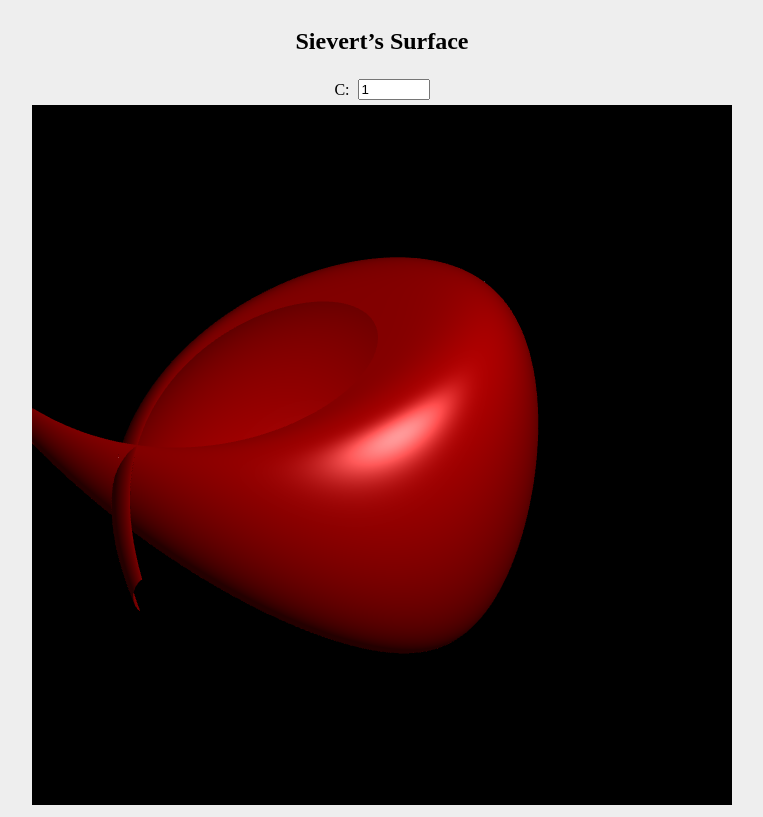
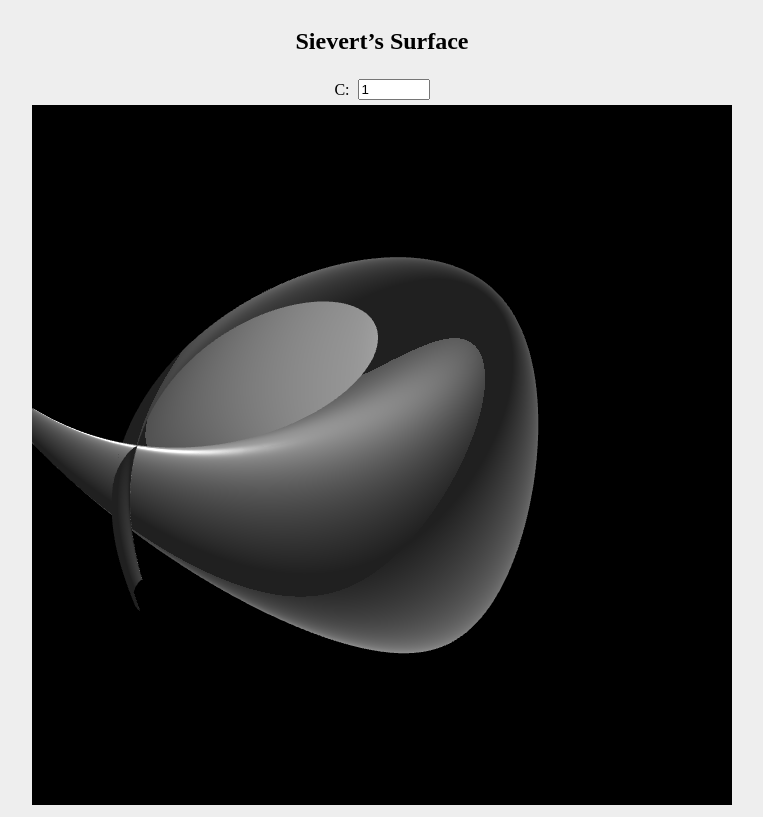
Before and after one commit to PixelWinner/VGGI, a plain HTML site: page index.html in a window 1280 px wide. Shown: the whole page, without its empty margins (258-1021 px from the left). Drawn offline with Linux system fonts and the light colour scheme.

Commit message:
PA3 Init commit

```diff
--- /dev/null
+++ b/TextureHandler.mjs
@@ -0,0 +1,25 @@
+function LoadTexture(gl, url)
+{
+    var texture = gl.createTexture();
+
+    gl.bindTexture(gl.TEXTURE_2D, texture);
+    gl.texParameteri(gl.TEXTURE_2D, gl.TEXTURE_WRAP_S, gl.REPEAT);
+    gl.texParameteri(gl.TEXTURE_2D, gl.TEXTURE_WRAP_T, gl.REPEAT);
+    gl.texParameteri(gl.TEXTURE_2D, gl.TEXTURE_MIN_FILTER, gl.LINEAR);
+    gl.texParameteri(gl.TEXTURE_2D, gl.TEXTURE_MAG_FILTER, gl.LINEAR);
+
+    gl.texImage2D(gl.TEXTURE_2D, 0, gl.RGBA, 1, 1, 0, gl.RGBA, gl.UNSIGNED_BYTE, new Uint8Array([0, 0, 255, 255]));
+
+    var image = new Image();
+    image.crossOrigin = 'anonymous';
+    image.src = url;
+    image.addEventListener('load', () => {
+        // copy image to texture memory
+        gl.bindTexture(gl.TEXTURE_2D, texture);
+        gl.texImage2D(gl.TEXTURE_2D, 0, gl.RGBA, gl.RGBA,gl.UNSIGNED_BYTE, image);
+        document.dispatchEvent(new Event('draw'));
+    });
+
+
+    return texture;
+}
--- a/index.html
+++ b/index.html
@@ -5,7 +5,7 @@
     <meta http-equiv="Content-Type" content="text/html; charset=UTF-8">
 
 
-    <title>PA#2</title>
+    <title>PA#3</title>
     <style>
         body {
             background-color: #EEEEEE;
@@ -44,13 +44,14 @@
         <p>C:</p>
         <input type="number" name="C" id="C" min ="0.0" max="10" step="0.1" value="1">
     </div>
-    <div id="canvas-holder" style="position: relative, overflow: scroll">
+    <div id="canvas-holder" style="position: relative; overflow: scroll">
         <canvas width="700" height="700" id="webglcanvas"></canvas>
     </div>
 
     <script defer type="module" src="./main.mjs"></script>
     <script src="shader.js"></script>
     <script src="./Utils/m4.js"></script>
+    <script src="./TextureHandler.mjs"></script>
 </body>
 
 </html>
--- a/main.mjs
+++ b/main.mjs
@@ -40,9 +40,12 @@ function draw() {
 
     gl.uniformMatrix4fv(shProgram.iProjectionMatrix, false, projection);
     gl.uniformMatrix4fv(shProgram.iModelMatrix, false, modelMatrix);
-    gl.uniformMatrix4fv(shProgram.iNormalMatrix, false, normalMatrix)
-    gl.uniform3fv(shProgram.iColor, [0.7, 0.0, 0.0]);
-    gl.uniform3fv(shProgram.iLightLocation, [5.0, 5.0, 5.0])
+    gl.uniformMatrix4fv(shProgram.iNormalMatrix, false, normalMatrix);
+    gl.uniform3fv(shProgram.iLightLocation, [5.0, 5.0, 5.0]);
+
+    gl.uniform1i(shProgram.iDiffuseTexture, 0);
+    gl.uniform1i(shProgram.iNormalTexture, 1);
+    gl.uniform1i(shProgram.iSpecularTexture, 2);
 
     surface.Draw();
 }
@@ -56,12 +59,17 @@ function initGL() {
 
     shProgram.iAttribVertex = gl.getAttribLocation(prog, "inVertex");
     shProgram.iAttribNormal = gl.getAttribLocation(prog, "inNormal");
+    shProgram.iAttribTangent = gl.getAttribLocation(prog, "inTangent");
+    shProgram.iAttribUV = gl.getAttribLocation(prog, "inUV");
 
     shProgram.iProjectionMatrix = gl.getUniformLocation(prog, "projectionMatrix");
     shProgram.iModelMatrix = gl.getUniformLocation(prog, "modelMatrix");
     shProgram.iNormalMatrix = gl.getUniformLocation(prog, "normalMatrix");
-    shProgram.iColor = gl.getUniformLocation(prog, "color");
     shProgram.iLightLocation = gl.getUniformLocation(prog, "lightLocation");
+
+    shProgram.iDiffuseTexture = gl.getUniformLocation(prog, "diffuseTexture");
+    shProgram.iNormalTexture = gl.getUniformLocation(prog, "normalTexture");
+    shProgram.iSpecularTexture = gl.getUniformLocation(prog, "specularTexture");
 
     surface = new Model(gl, shProgram);
     surface.CreateSurfaceData();
@@ -107,6 +115,7 @@ document.getElementById('canvas-holder').addEventListener('wheel', (event) => {
 });
 
 document.getElementById('C').addEventListener('change', update);
+document.addEventListener('draw', draw);
 
 /* Initialize the app */
 function init() {
--- a/model.mjs
+++ b/model.mjs
@@ -1,3 +1,7 @@
+function normalizeUV(value, min, max) {
+    return (value - min) / (max - min);
+}
+
 function calculateFacetNormal(v1, v2, v3) {
     const edge1 = [v2[0] - v1[0], v2[1] - v1[1], v2[2] - v1[2]];
     const edge2 = [v3[0] - v1[0], v3[1] - v1[1], v3[2] - v1[2]];
@@ -8,24 +12,52 @@ function calculateFacetNormal(v1, v2, v3) {
         edge1[0] * edge2[1] - edge1[1] * edge2[0]
     ];
 
-    return m4.normalize(normal, []);
+    return m4.normalize(normal, [0, 1, 0]);
 }
 
-function calculateNormals(vertices, indices) {
+function calculateTangent(v1, v2, v3, uv1, uv2, uv3) {
+    const edge1 = [v2[0] - v1[0], v2[1] - v1[1], v2[2] - v1[2]];
+    const edge2 = [v3[0] - v1[0], v3[1] - v1[1], v3[2] - v1[2]];
+
+    const deltaUV1 = [uv2[0] - uv1[0], uv2[1] - uv1[1]];
+    const deltaUV2 = [uv3[0] - uv1[0], uv3[1] - uv1[1]];
+
+    const r = 1.0 / (deltaUV1[0] * deltaUV2[1] - deltaUV1[1] * deltaUV2[0]);
+
+    const tangent = [
+        r * (deltaUV2[1] * edge1[0] - deltaUV1[1] * edge2[0]),
+        r * (deltaUV2[1] * edge1[1] - deltaUV1[1] * edge2[1]),
+        r * (deltaUV2[1] * edge1[2] - deltaUV1[1] * edge2[2])
+    ];
+
+    return m4.normalize(tangent, [1, 0, 0]);
+}
+
+function calculateNormalsAndTangents(vertices, uvs, indices) {
     const vertexNormals = new Float32Array(vertices.length).fill(0);
+    const vertexTangents = new Float32Array(vertices.length).fill(0);
+
     const facetNormals = [];
+    const facetTangents = [];
 
     for (let i = 0; i < indices.length; i += 3) {
-        const idx1 = indices[i] * 3;
-        const idx2 = indices[i + 1] * 3;
-        const idx3 = indices[i + 2] * 3;
+        const idx1 = indices[i];
+        const idx2 = indices[i + 1];
+        const idx3 = indices[i + 2];
 
-        const v1 = vertices.slice(idx1, idx1 + 3);
-        const v2 = vertices.slice(idx2, idx2 + 3);
-        const v3 = vertices.slice(idx3, idx3 + 3);
+        const v1 = vertices.slice(idx1 * 3, idx1 * 3 + 3);
+        const v2 = vertices.slice(idx2 * 3, idx2 * 3 + 3);
+        const v3 = vertices.slice(idx3 * 3, idx3 * 3 + 3);
 
         const facetNormal = calculateFacetNormal(v1, v2, v3);
         facetNormals.push({ normal: facetNormal, indices: [indices[i], indices[i + 1], indices[i + 2]] });
+
+        const uv1 = uvs.slice(idx1 * 2, idx1 * 2 + 2);
+        const uv2 = uvs.slice(idx2 * 2, idx2 * 2 + 2);
+        const uv3 = uvs.slice(idx3 * 2, idx3 * 2 + 2);
+
+        const facetTangent = calculateTangent(v1, v2, v3, uv1, uv2, uv3);
+        facetTangents.push({ tangent: facetTangent, indices: [indices[i], indices[i + 1], indices[i + 2]] });
     }
 
     facetNormals.forEach(facet => {
@@ -40,6 +72,17 @@ function calculateNormals(vertices, indices) {
         });
     });
 
+    facetTangents.forEach(facet => {
+        const { tangent, indices } = facet;
+        indices.forEach(idx => {
+            const baseIndex = idx * 3;
+
+            vertexTangents[baseIndex] += tangent[0];
+            vertexTangents[baseIndex + 1] += tangent[1];
+            vertexTangents[baseIndex + 2] += tangent[2];
+        });
+    });
+
     for (let i = 0; i < vertexNormals.length; i += 3) {
         const length = Math.sqrt(
             vertexNormals[i] * vertexNormals[i] +
@@ -51,12 +94,24 @@ function calculateNormals(vertices, indices) {
         vertexNormals[i + 2] /= length;
     }
 
-    return vertexNormals;
+    for (let i = 0; i < vertexTangents.length; i += 3) {
+        const tangentLength = Math.sqrt(
+            vertexTangents[i] * vertexTangents[i] +
+            vertexTangents[i + 1] * vertexTangents[i + 1] +
+            vertexTangents[i + 2] * vertexTangents[i + 2]
+        );
+        vertexTangents[i] /= tangentLength;
+        vertexTangents[i + 1] /= tangentLength;
+        vertexTangents[i + 2] /= tangentLength;
+    }
+
+    return {vertexNormals, vertexTangents};
 }
 
 function generateSievertSurface(C, uSteps, vSteps) {
     const vertices = [];
     const indices = [];
+    const uvs = [];
 
     for (let i = 0; i <= uSteps; i++) {
         let u = ((i / uSteps) - 0.5) * Math.PI; // u in range [-π/2, π/2]
@@ -78,6 +133,7 @@ function generateSievertSurface(C, uSteps, vSteps) {
             let z = (Math.log(Math.tan(v / 2)) + a * (C + 1) * Math.cos(v)) / Math.sqrt(C);
 
             vertices.push(x, y, z);
+            uvs.push(normalizeUV(u, -Math.PI / 2.0, Math.PI / 2.0), normalizeUV(v, 0.0, Math.PI));
         }
     }
 
@@ -93,21 +149,34 @@ function generateSievertSurface(C, uSteps, vSteps) {
         }
     }
 
-    return { vertices, indices };
+    return { vertices, indices, uvs };
 }
 
 export default function Model(gl, shProgram) {
     this.iVertexBuffer = gl.createBuffer();
     this.iNormalBuffer = gl.createBuffer();
+    this.iTangentBuffer = gl.createBuffer();
+    this.iUVBuffer = gl.createBuffer();
     this.iIndexBuffer = gl.createBuffer();
+
+    this.idTextureDiffuse = LoadTexture(gl, "./textures/diffuse.jpg");
+    this.idTextureNormal = LoadTexture(gl, "./textures/normal.jpg");
+    this.idTextureSpecular = LoadTexture(gl, "./textures/specular.jpg");
+
     this.count = 0;
 
-    this.BufferData = function(vertices, normals, indices) {
+    this.BufferData = function(vertices, normals, tangents, uvs, indices) {
         gl.bindBuffer(gl.ARRAY_BUFFER, this.iVertexBuffer);
         gl.bufferData(gl.ARRAY_BUFFER, new Float32Array(vertices), gl.STATIC_DRAW);
 
         gl.bindBuffer(gl.ARRAY_BUFFER, this.iNormalBuffer);
         gl.bufferData(gl.ARRAY_BUFFER, normals, gl.STATIC_DRAW);
+
+        gl.bindBuffer(gl.ARRAY_BUFFER, this.iTangentBuffer);
+        gl.bufferData(gl.ARRAY_BUFFER, tangents, gl.STATIC_DRAW);
+
+        gl.bindBuffer(gl.ARRAY_BUFFER, this.iUVBuffer);
+        gl.bufferData(gl.ARRAY_BUFFER, new Float32Array(uvs), gl.STATIC_DRAW);
 
         gl.bindBuffer(gl.ELEMENT_ARRAY_BUFFER, this.iIndexBuffer);
         gl.bufferData(gl.ELEMENT_ARRAY_BUFFER, new Uint16Array(indices), gl.STATIC_DRAW);
@@ -124,6 +193,23 @@ export default function Model(gl, shProgram) {
         gl.vertexAttribPointer(shProgram.iAttribNormal, 3, gl.FLOAT, false, 0, 0);
         gl.enableVertexAttribArray(shProgram.iAttribNormal);
 
+        gl.bindBuffer(gl.ARRAY_BUFFER, this.iTangentBuffer);
+        gl.vertexAttribPointer(shProgram.iAttribTangent, 3, gl.FLOAT, false, 0, 0);
+        gl.enableVertexAttribArray(shProgram.iAttribTangent);
+
+        gl.bindBuffer(gl.ARRAY_BUFFER, this.iUVBuffer);
+        gl.vertexAttribPointer(shProgram.iAttribUV, 2, gl.FLOAT, false, 0, 0);
+        gl.enableVertexAttribArray(shProgram.iAttribUV);
+
+        gl.activeTexture(gl.TEXTURE0);
+        gl.bindTexture(gl.TEXTURE_2D, this.idTextureDiffuse);
+
+        gl.activeTexture(gl.TEXTURE1);
+        gl.bindTexture(gl.TEXTURE_2D, this.idTextureNormal);
+
+        gl.activeTexture(gl.TEXTURE2);
+        gl.bindTexture(gl.TEXTURE_2D, this.idTextureSpecular);
+
         gl.drawElements(gl.TRIANGLES, this.count, gl.UNSIGNED_SHORT, 0);
     }
 
@@ -134,8 +220,8 @@ export default function Model(gl, shProgram) {
 
         const C = parseFloat(get('C'));
 
-        const { vertices, indices } = generateSievertSurface(C, 250, 250);
-        const normals = calculateNormals(vertices, indices);
-        this.BufferData(vertices, normals, indices);
+        const { vertices, indices, uvs } = generateSievertSurface(C, 250, 250);
+        const {vertexNormals, vertexTangents} = calculateNormalsAndTangents(vertices, uvs, indices);
+        this.BufferData(vertices, vertexNormals, vertexTangents, uvs, indices);
     }
 }
--- a/shader.js
+++ b/shader.js
@@ -4,9 +4,13 @@
 const vertexShaderSource = `#version 300 es
 in vec3 inVertex;
 in vec3 inNormal;
+in vec3 inTangent;
+in vec2 inUV;
 
+out vec3 worldPosition;
 out vec3 worldNormal;
-out vec3 worldPosition;
+out vec3 worldTangent;
+out vec2 UV;
 
 uniform mat4 projectionMatrix;
 uniform mat4 modelMatrix;
@@ -14,6 +18,9 @@ uniform mat4 normalMatrix;
 
 void main() {
     worldNormal = normalize(mat3(normalMatrix) * inNormal);
+    worldTangent = normalize(mat3(normalMatrix) * inTangent);
+
+    UV = inUV;
 
     vec4 vertex = modelMatrix * vec4(inVertex, 1.0);
     vertex /= vertex.w;
@@ -29,16 +36,38 @@ precision highp float;
 
 out vec4 outColor;
 
-uniform vec3 color;
+in vec3 worldPosition;
+in vec3 worldNormal;
+in vec3 worldTangent;
+in vec2 UV;
+
 uniform vec3 lightLocation;
 
-in vec3 worldNormal;
-in vec3 worldPosition;
+uniform sampler2D diffuseTexture;
+uniform sampler2D normalTexture;
+uniform sampler2D specularTexture;
+
+vec3 calculateNormal()
+{
+    vec3 normal = worldNormal;
+    vec3 tangent = worldTangent;
+
+    normal = normalize(normal - dot(tangent, normal) * tangent);
+
+    vec3 bitangent = cross(tangent, normal);
+    vec3 normalMap = texture(normalTexture, UV).rgb;
+    normalMap = 2.0 * normalMap - vec3(1.0, 1.0, 1.0);
+
+    mat3 TBN = mat3(tangent, bitangent, normal);
+    return normalize(TBN * normalMap);
+}
 
 void main() {
     const float ambientFactor = 0.2;
+    vec3 color = texture(diffuseTexture, UV).rgb;
+    float specularFactor = pow(texture(specularTexture, UV).r, 2.0);
 
-    vec3 N = worldNormal;
+    vec3 N = calculateNormal();
     vec3 L = normalize(worldPosition - lightLocation);
     vec3 V = normalize(-worldPosition);
 
@@ -49,7 +78,7 @@ void main() {
     vec3 ambient = color * ambientFactor;
     vec3 diffuse = vec3(max(dot(N, -L), 0.0)) * color * (1.0 - ambientFactor);
     vec3 R = reflect(L, N);
-    vec3 specular = vec3(0.6) * pow(max(dot(V, R), 0.0), 8.0);
+    vec3 specular = vec3(specularFactor) * pow(max(dot(V, R), 0.0), 8.0);
 
     outColor = vec4(ambient + diffuse + specular, 1.0);
 }`;
```
Also changed, not shown: textures/specular.jpg (added), 2 other files.
